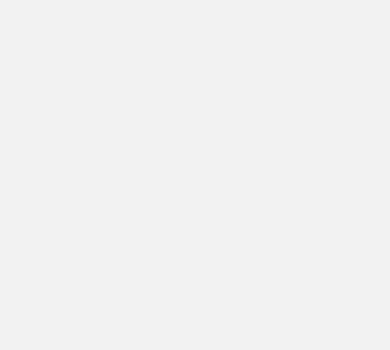
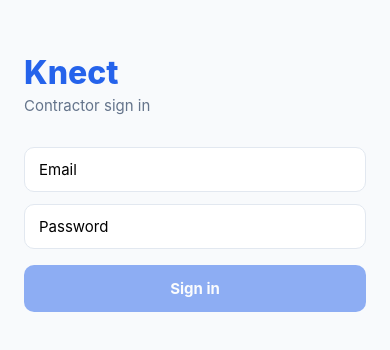
Before and after one commit to fvang14/knect, a React Native app in the folder mobile/: screen /Login in a window 390 px wide. Shown: the part 240-590 px from the top of the page. Built offline with nearby package versions, Linux system fonts and the light colour scheme; no server answers.

Commit message:
feat(mobile): add LoginScreen

```diff
--- a/mobile/src/screens/auth/LoginScreen.tsx
+++ b/mobile/src/screens/auth/LoginScreen.tsx
@@ -1,6 +1,97 @@
-import React from 'react';
-import { View } from 'react-native';
+import React, { useState } from 'react';
+import {
+  KeyboardAvoidingView, Platform, StyleSheet, Text, TextInput, TouchableOpacity, View,
+} from 'react-native';
+import { useAuth } from '@/context/AuthContext';
 
 export function LoginScreen() {
-  return <View />;
+  const { login } = useAuth();
+  const [email, setEmail] = useState('');
+  const [password, setPassword] = useState('');
+  const [error, setError] = useState<string | null>(null);
+  const [loading, setLoading] = useState(false);
+
+  async function handleSubmit() {
+    if (!email.trim() || !password) return;
+    setLoading(true);
+    setError(null);
+    try {
+      await login(email.trim(), password);
+    } catch (e) {
+      setError(e instanceof Error ? e.message : 'Login failed. Try again.');
+    } finally {
+      setLoading(false);
+    }
+  }
+
+  return (
+    <KeyboardAvoidingView
+      style={styles.container}
+      behavior={Platform.OS === 'ios' ? 'padding' : undefined}
+    >
+      <View style={styles.inner}>
+        <Text style={styles.brand}>Knect</Text>
+        <Text style={styles.subtitle}>Contractor sign in</Text>
+
+        <TextInput
+          style={styles.input}
+          placeholder="Email"
+          value={email}
+          onChangeText={setEmail}
+          keyboardType="email-address"
+          autoCapitalize="none"
+          autoCorrect={false}
+          testID="email-input"
+        />
+        <TextInput
+          style={styles.input}
+          placeholder="Password"
+          value={password}
+          onChangeText={setPassword}
+          secureTextEntry
+          testID="password-input"
+        />
+
+        {error ? (
+          <Text style={styles.error} testID="error-message">{error}</Text>
+        ) : null}
+
+        <TouchableOpacity
+          style={[styles.button, (loading || !email || !password) && styles.buttonDisabled]}
+          onPress={handleSubmit}
+          disabled={loading || !email.trim() || !password}
+          testID="login-button"
+        >
+          <Text style={styles.buttonText}>{loading ? 'Signing in…' : 'Sign in'}</Text>
+        </TouchableOpacity>
+      </View>
+    </KeyboardAvoidingView>
+  );
 }
+
+const styles = StyleSheet.create({
+  container: { flex: 1, backgroundColor: '#f8fafc' },
+  inner: { flex: 1, justifyContent: 'center', paddingHorizontal: 24 },
+  brand: { fontSize: 32, fontWeight: '800', color: '#2563eb', marginBottom: 4 },
+  subtitle: { fontSize: 15, color: '#64748b', marginBottom: 32 },
+  input: {
+    backgroundColor: '#fff',
+    borderWidth: 1,
+    borderColor: '#e2e8f0',
+    borderRadius: 10,
+    paddingHorizontal: 14,
+    paddingVertical: 12,
+    fontSize: 15,
+    marginBottom: 12,
+  },
+  error: { color: '#dc2626', fontSize: 13, marginBottom: 8 },
+  button: {
+    backgroundColor: '#2563eb',
+    borderRadius: 10,
+    paddingVertical: 14,
+    alignItems: 'center',
+    marginTop: 4,
+  },
+  buttonDisabled: { opacity: 0.5 },
+  buttonText: { color: '#fff', fontWeight: '700', fontSize: 15 },
+});
```
Also changed, not shown: 1 other file (tests, documents, lock files or other folders).
